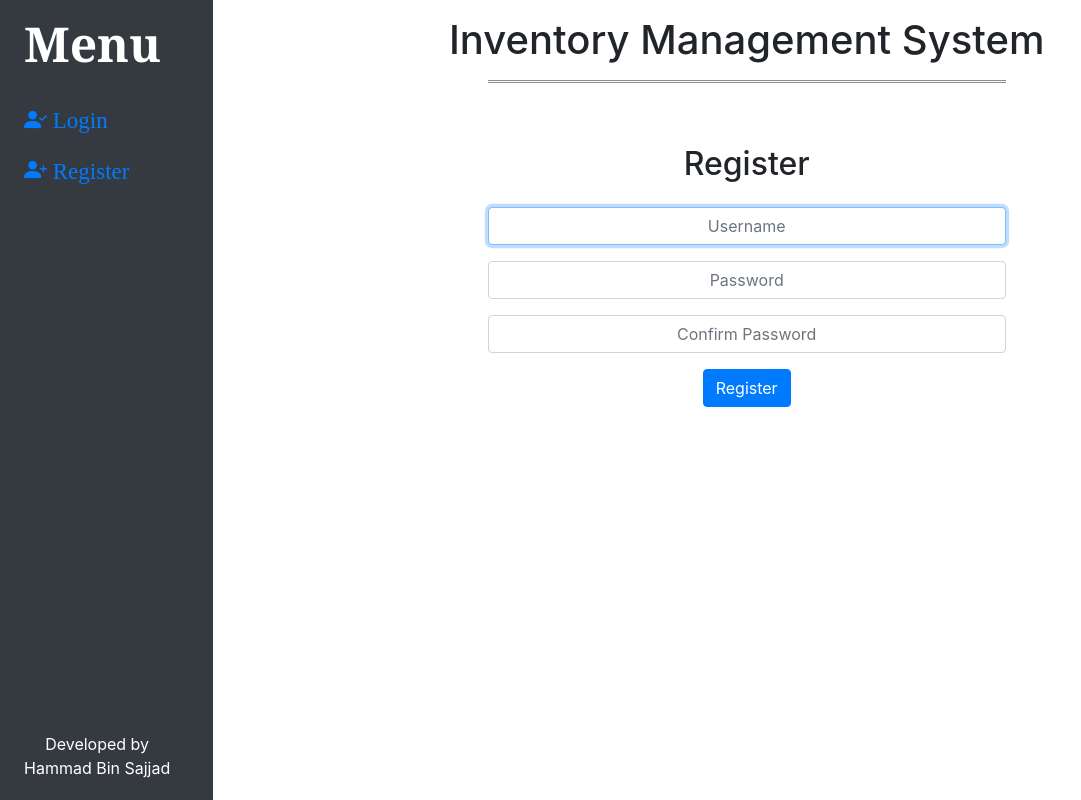
After one commit to SkullCrusher1639/CS50x-Final-Project, a Flask app: page /register in a window 1280 px wide. The commit adds this page. Shown: the whole page, without its empty margins (0-1081 px from the left). Run offline with Flask 2, Linux system fonts and the light colour scheme; some libraries are stand-ins or nearby versions.

Commit message:
Login and Register pages implemented

```diff
--- a/application.py
+++ b/application.py
@@ -1,16 +1,36 @@
 # Importing libraries and custom classes/functions
 from flask import Flask, redirect, request, render_template, session, jsonify, flash
+from flask_session import Session
+from werkzeug.exceptions import default_exceptions, HTTPException, InternalServerError
+from werkzeug.security import generate_password_hash, check_password_hash
+from tempfile import mkdtemp
 from database import db
 
-# Creating and configuring flask app and SQLALchemy
+# Creating and configuring flask app
 app = Flask(__name__)
 app.config["TEMPLATES_AUTO_RELOAD"] = True
+
+# Confirguring Database setting
 app.config['SQLALCHEMY_DATABASE_URI'] = 'sqlite:///inventory.db'
 # For Linux below statement will work
 #app.config['SQLALCHEMY_DATABASE_URI'] = 'sqlite:///inventory.db'
 app.config['SQLALCHEMY_TRACK_MODIFICATIONS'] = False
 db.app = app
 db.init_app(app)
+
+# Configuring session/cookies settings
+app.config["SESSION_FILE_DIR"] = mkdtemp()
+app.config["SESSION_PERMANENT"] = False
+app.config["SESSION_TYPE"] = "filesystem"
+Session(app)
+
+#Ensure responses aren't cached
+@app.after_request
+def after_request(response):
+    response.headers["Cache-Control"] = "no-cache, no-store, must-revalidate"
+    response.headers["Expires"] = 0
+    response.headers["Pragma"] = "no-cache"
+    return response
 
 
 # App routes
@@ -20,3 +40,76 @@ def index():
         return render_template("index.html", session=None)
     else:
         return redirect("/")
+
+
+@app.route("/register", methods=["GET", "POST"])
+def register():
+    error = None
+    if request.method == "GET":
+        return render_template("register.html", error=error)
+    else:
+        # Checking username
+        user_name = request.form.get("username")
+        if not user_name:
+            error = True
+            return render_template("register.html", error=error)
+        #count = db.execute('SELECT username FROM users WHERE username = ?', user_name)
+        #if len(count) != 0:
+         #   error = True
+          #  return render_template("register.html", error=error)
+
+        # Checking password
+        password = request.form.get("password")
+        if not password:
+            error = True
+            return render_template("register.html", error=error)
+        confirmation = request.form.get("confirmation")
+        if not confirmation:
+            error = True
+            return render_template("register.html", error=error)
+        if password != confirmation:
+            error = True
+            return render_template("register.html", error=error)
+        password_hash = generate_password_hash(password)
+        #Store in database
+        #db.execute("INSERT INTO users(username, hash) VALUES(?, ?)", user_name, password_hash)
+        return redirect("/login")
+
+@app.route("/login", methods=["GET", "POST"])
+def login():
+    """Log user in"""
+    error = None
+    # Forget any user_id
+    session.clear()
+
+    if request.method == "POST":
+        if not request.form.get("username"):
+            error = True
+            return render_template("login.html", error=error)
+        elif not request.form.get("password"):
+            error = True
+            return render_template("login.html", error=error)
+        #rows = db.execute("SELECT * FROM users WHERE username = ?", request.form.get("username"))
+        #if len(rows) != 1 or not check_password_hash(rows[0]["hash"], request.form.get("password")):
+        #    error = True
+        #    return render_template("login.html", error=error)
+
+        #session["user_id"] = rows[0]["id"]
+        return redirect("/")
+
+    # User reached route via GET (as by clicking a link or via redirect)
+    else:
+        return render_template("login.html", error=error)
+
+
+# Error and exception handling
+def errorhandler(e):
+    """Handle error"""
+    if not isinstance(e, HTTPException):
+        e = InternalServerError()
+    return render_template("apology.html", error_name=e.name, error_code=e.code)
+
+
+# Listen for errors
+for code in default_exceptions:
+    app.errorhandler(code)(errorhandler)
--- a/static/styles.css
+++ b/static/styles.css
@@ -1,6 +1,7 @@
 .center
 {
-    margin: 0 auto;
+    margin-left: auto;
+    margin-right: auto;
     text-align: center;
 }
 
@@ -48,3 +49,28 @@
     bottom: 0;
     margin-bottom: 20px;
 }
+
+.heading-seperator
+{
+    border-top: 3px double #8c8b8b;
+    margin-bottom: 50px;
+    height: 12px;
+    width: 50%;
+}
+
+.form-control
+{
+    width: 50%;
+}
+
+.form-group
+{
+    text-align: center;
+}
+
+.error
+{
+    width: 50%;
+    max-width: 50%;
+    margin-bottom: 20px;
+}
--- a/templates/index.html
+++ b/templates/index.html
@@ -4,7 +4,5 @@
 {% endblock %}
 
 {% block main %}
-	<div class="container center">
-		<h1>Inventory Management System</h1>
-	</div>
+
 {% endblock %}
--- a/templates/layout.html
+++ b/templates/layout.html
@@ -38,14 +38,14 @@
 							{% if not session %}
 							<li class="nav-item">
 								<div class="menu_link">
-								<a href="/" class="nav-link align-middle px-0">
+								<a href="/login" class="nav-link align-middle px-0">
 									<i class="bi bi-person-check-fill"></i></i> <span class="ms-1 d-none d-sm-inline">Login</span></a>
 							</div>
 							</li>
 
 							<li class="nav-item">
 								<div class="menu_link">
-								<a href="/" class="nav-link align-middle px-0">
+								<a href="/register" class="nav-link align-middle px-0">
 									<i class="bi bi-person-plus-fill"></i> <span class="ms-1 d-none d-sm-inline">Register</span></a>
 							</div>
 							</li>
@@ -100,6 +100,10 @@
 					</div>
 				</div>
 				<div class="col py-3">
+					<div class="container center">
+						<h1>Inventory Management System</h1>
+					</div>
+					<hr class="text-dark heading-seperator">
 					{% block main %}{% endblock %}
 				</div>
 			</div>
--- /dev/null
+++ b/templates/register.html
@@ -0,0 +1,26 @@
+{% extends "layout.html" %}
+
+{% block title %}
+    Register
+{% endblock %}
+
+{% block main %}
+    <div class="center">
+        <h2 class="mb-4">Register</h2>
+        {% if error %}
+            <div class='bg-danger center text-white error'>Error Ocurred! Try Again</div>
+        {% endif %}
+        <form action="/register" method="post">
+            <div class="form-group">
+                <input autocomplete="off" autofocus class="form-control center" name="username" placeholder="Username" type="text">
+            </div>
+            <div class="form-group">
+                <input class="form-control center" name="password" placeholder="Password" type="password">
+            </div>
+            <div class="form-group">
+                <input class="form-control center" name="confirmation" placeholder="Confirm Password" type="password">
+            </div>
+            <button class="btn btn-primary" type="submit">Register</button>
+        </form>
+    </div>
+{% endblock %}
```
Also changed, not shown: templates/apology.html (added, +11 -0 lines), templates/login.html (added, +23 -0 lines).
